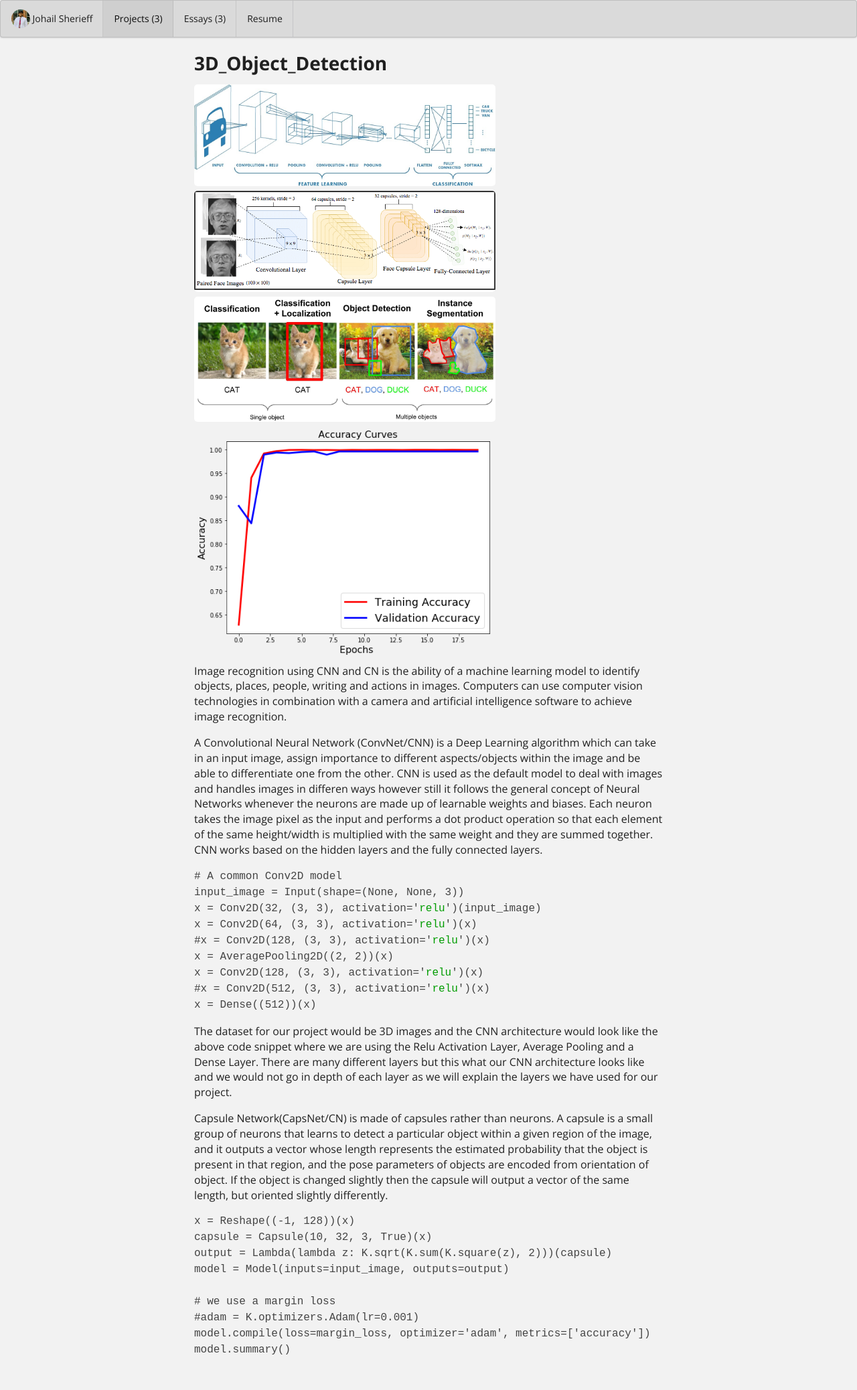
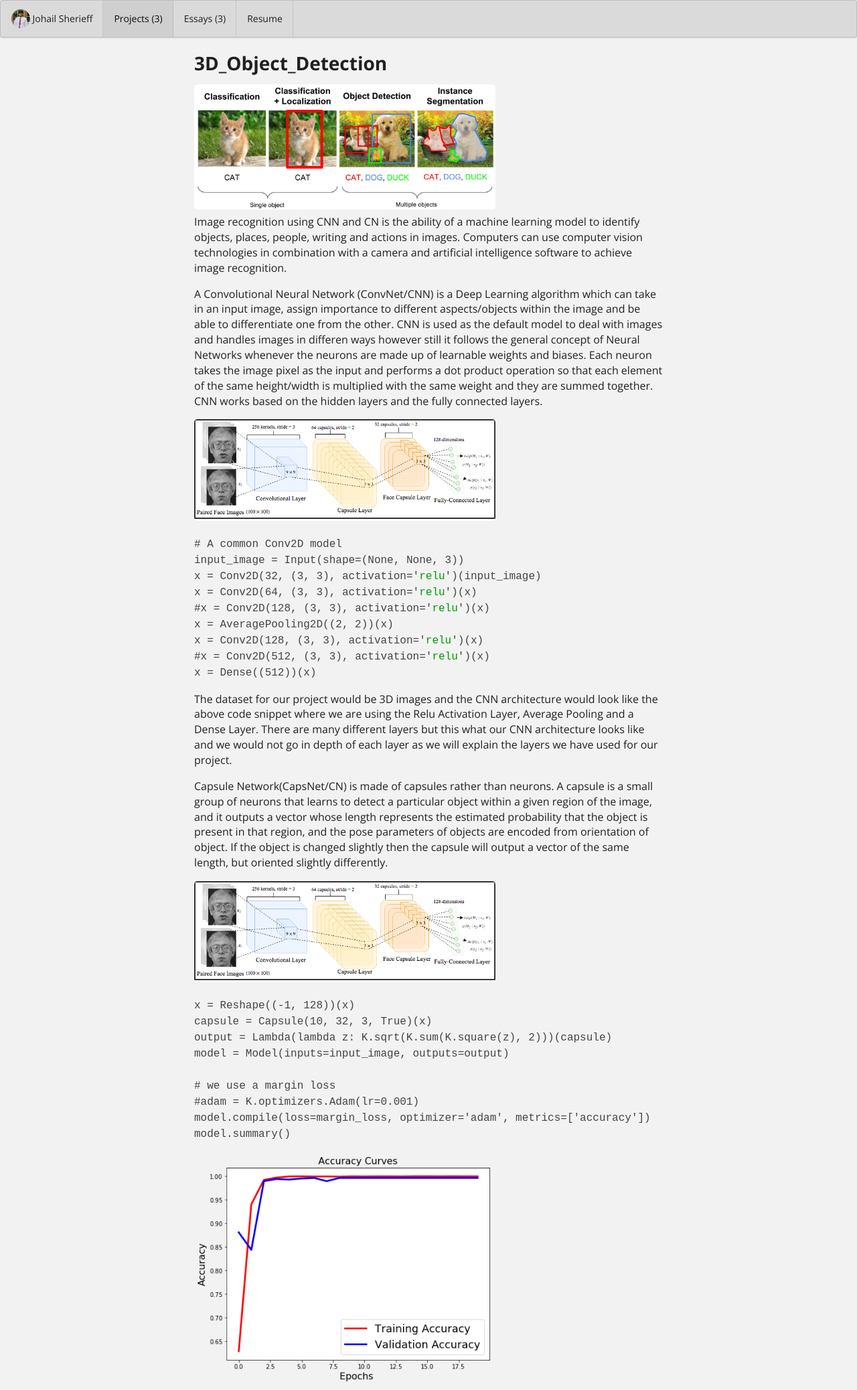
Before and after one commit to johailsherieff/johailsherieff.github.io, a Jekyll site: the page built from projects/project-1.md, in a window 1280 px wide. Shown: the whole page at 67% size. Built offline with Jekyll 4.4.1, drawn with Linux system fonts in a browser that asks for light colours; before the commit the page ends 2028 px from its top, so only the background shows below that.

Commit message:
Update project-1.md

````diff
--- a/projects/project-1.md
+++ b/projects/project-1.md
@@ -15,15 +15,15 @@
 ---
 
 <div class="ui large rounded images">
-  <img class="ui image" src="../images/CNN.png">
-  <img class="ui image" src="../images/Capsule-Network-Architecture.png">
   <img class="ui image" src="../images/Object_Detection.png">
-  <img class="ui image" src="../images/accuracy_coil.png">
 </div>
 
 Image recognition using CNN and CN is the ability of a machine learning model to identify objects, places, people, writing and actions in images. Computers can use computer vision technologies in combination with a camera and artificial intelligence software to achieve image recognition.
 
 A Convolutional Neural Network (ConvNet/CNN) is a Deep Learning algorithm which can take in an input image, assign importance to different aspects/objects within the image and be able to differentiate one from the other. CNN is used as the default model to deal with images and handles images in differen ways however still it follows the general concept of Neural Networks whenever the neurons are made up of learnable weights and biases. Each neuron takes the image pixel as the input and performs a dot product operation so that each element of the same height/width is multiplied with the same weight and they are summed together. CNN works based on the hidden layers and the fully connected layers.
+<div class="ui large rounded images">
+  <img class="ui image" src="../images/Capsule-Network-Architecture.png">
+</div>
 
 ```javascript
 # A common Conv2D model
@@ -41,6 +41,9 @@
 
 
 Capsule Network(CapsNet/CN) is made of capsules rather than neurons. A capsule is a small group of neurons that learns to detect a particular object within a given region of the image, and it outputs a vector whose length represents the estimated probability that the object is present in that region, and the pose parameters of objects are encoded from orientation of object. If the object is changed slightly then the capsule will output a vector of the same length, but oriented slightly differently.
+<div class="ui large rounded images">
+  <img class="ui image" src="../images/Capsule-Network-Architecture.png">
+</div>
 
 ```
 x = Reshape((-1, 128))(x)
@@ -53,3 +56,7 @@
 model.compile(loss=margin_loss, optimizer='adam', metrics=['accuracy'])
 model.summary()
 ```
+
+<div class="ui large rounded images">
+  <img class="ui image" src="../images/accuracy_coil.png">
+</div>
````
